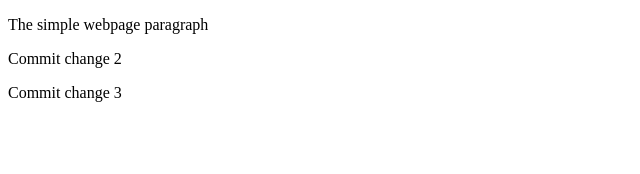
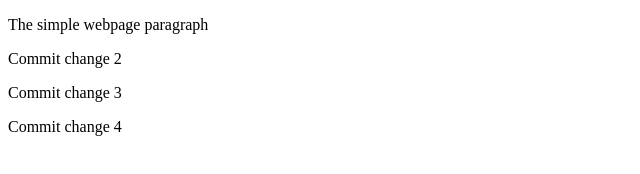
Before and after one commit to da12aci/GitLesson, a plain HTML site: page index.html in a window 1280 px wide. Shown: the whole page, without its empty margins (0-640 px from the left). Drawn offline with Linux system fonts and the light colour scheme.

Commit message:
Add new commit 3

```diff
--- a/index.html
+++ b/index.html
@@ -14,5 +14,8 @@
 		<div>
 			<p>Commit change 3</p>
 		</div>
+		<div>
+			<p>Commit change 4</p>
+		</div>
 	</body>
 </html>
```
